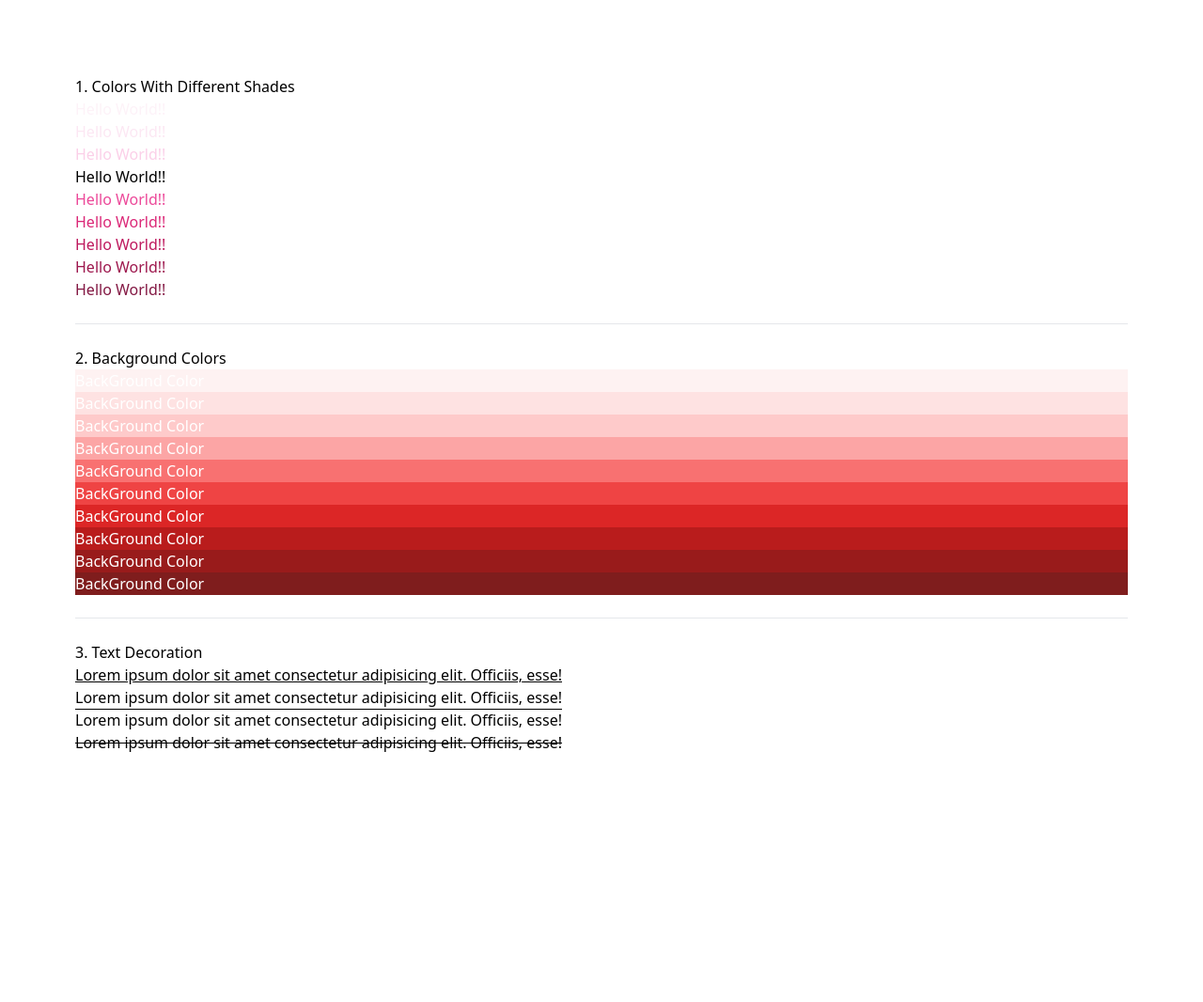
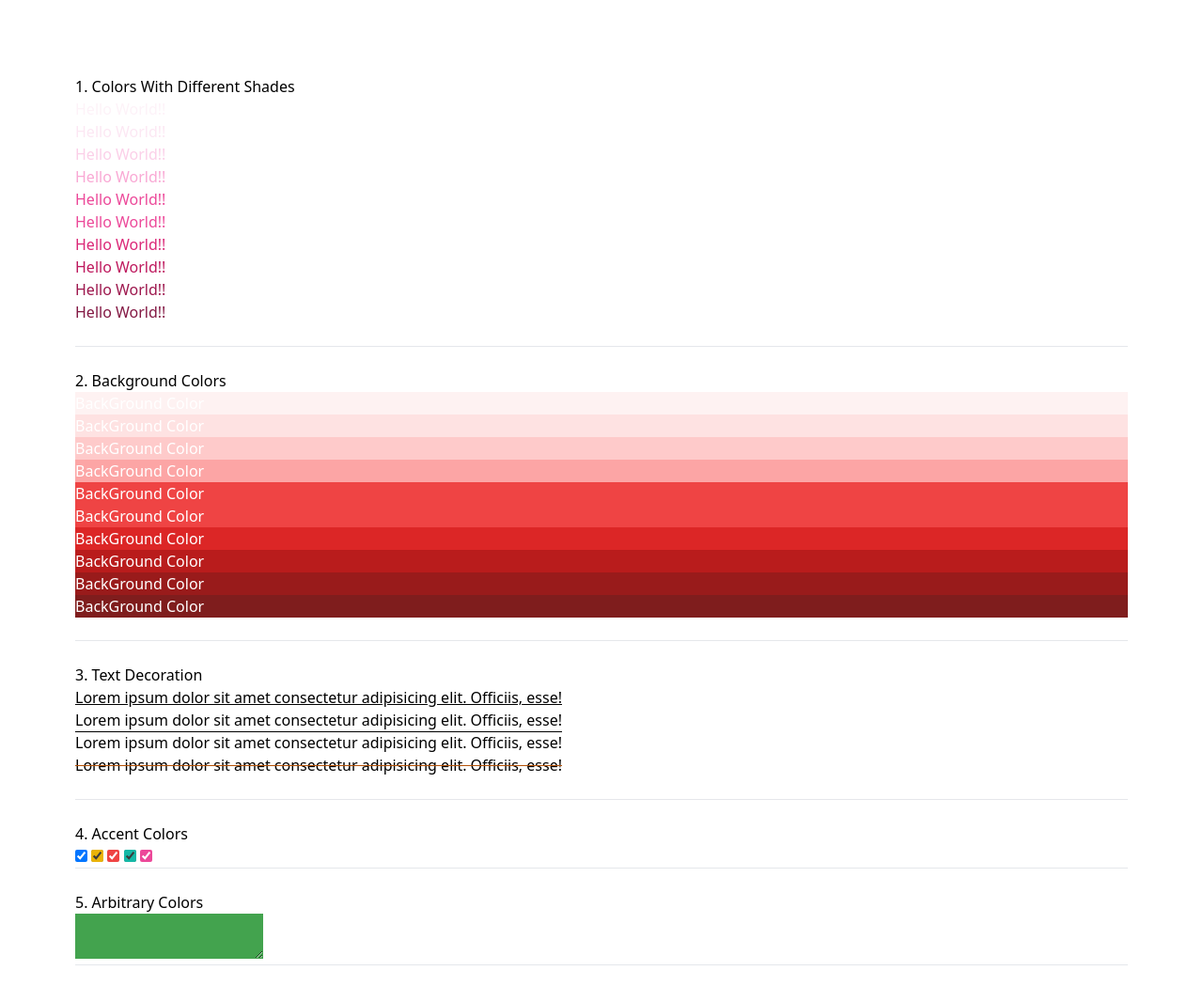
Before and after one commit to anandku06/TailWind_Learnings, a website: page HuxnDev/Fundamentals/1. Colors/index.html in a window 1280 px wide. Shown: the whole page at 94% size. Before the commit the page ends 882 px from the top, so only its background shows below. Drawn offline with nearby package versions, Linux system fonts and the light colour scheme.

Commit message:
update index.html to refine color examples and enhance text decoration with additional features

```diff
--- a/HuxnDev/Fundamentals/1. Colors/index.html
+++ b/HuxnDev/Fundamentals/1. Colors/index.html
@@ -20,8 +20,8 @@
     <h1 class="text-pink-50">Hello World!!</h1>
     <h1 class="text-pink-100">Hello World!!</h1>
     <h1 class="text-pink-200">Hello World!!</h1>
-    <h1 class=">Hello World!!</h1>
-    <h1 class="text-pink-400">Hello World!!</h1>
+    <h1 class="text-pink-300">Hello World!!</h1>
+    <h1 class="text-pink-500">Hello World!!</h1>
     <h1 class="text-pink-500">Hello World!!</h1>
     <h1 class="text-pink-600">Hello World!!</h1>
     <h1 class="text-pink-700">Hello World!!</h1>
@@ -41,7 +41,7 @@
     <p class="bg-red-100 text-white">BackGround Color</p>
     <p class="bg-red-200 text-white">BackGround Color</p>
     <p class="bg-red-300 text-white">BackGround Color</p>
-    <p class="bg-red-400 text-white">BackGround Color</p>
+    <p class="bg-red-500 text-white">BackGround Color</p>
     <p class="bg-red-500 text-white">BackGround Color</p>
     <p class="bg-red-600 text-white">BackGround Color</p>
     <p class="bg-red-700 text-white">BackGround Color</p>
@@ -56,11 +56,46 @@
     <h1>3. Text Decoration</h1>
     <!-- https://tailwindcss.com/docs/text-decoration -->
 
-    <p class="underline">Lorem ipsum dolor sit amet consectetur adipisicing elit. Officiis, esse!</p>
-    <p class="no-underline">Lorem ipsum dolor sit amet consectetur adipisicing elit. Officiis, esse!</p>
-    <p class="overline">Lorem ipsum dolor sit amet consectetur adipisicing elit. Officiis, esse!</p>
-    <p class="line-through">Lorem ipsum dolor sit amet consectetur adipisicing elit. Officiis, esse!</p>
+    <p class="underline">
+      Lorem ipsum dolor sit amet consectetur adipisicing elit. Officiis, esse!
+    </p>
+    <p class="no-underline">
+      Lorem ipsum dolor sit amet consectetur adipisicing elit. Officiis, esse!
+    </p>
+    <p class="overline">
+      Lorem ipsum dolor sit amet consectetur adipisicing elit. Officiis, esse!
+    </p>
+    <p class="line-through decoration-amber-700">
+      Lorem ipsum dolor sit amet consectetur adipisicing elit. Officiis, esse!
+    </p>
+    <!-- you can also change the color of the decoration used using 'decoration' before the 'color-shade' -->
 
+    <br />
+    <hr />
+    <br />
+
+    <h1>4. Accent Colors</h1>
     <!-- https://tailwindcss.com/docs/accent-color -->
+    <!-- mainly used for checkboxex in forms to set the color of the checked boxes -->
+
+    <input type="checkbox" checked />
+    <input type="checkbox" checked class="accent-yellow-500" />
+    <input type="checkbox" checked class="accent-red-500" />
+    <input type="checkbox" checked class="accent-teal-500" />
+    <input type="checkbox" checked class="accent-pink-500" />
+
+    <br />
+    <hr />
+    <br />
+
+    <h1>5. Arbitrary Colors</h1>
+    <!-- if you want to give your own colors to styling -->
+    <!-- in the class-name use the square brackets and give your desired color code in there -->
+
+    <textarea class="bg-[#43a34e]"></textarea>
+
+    <br />
+    <hr />
+    <br />
   </body>
 </html>
```
